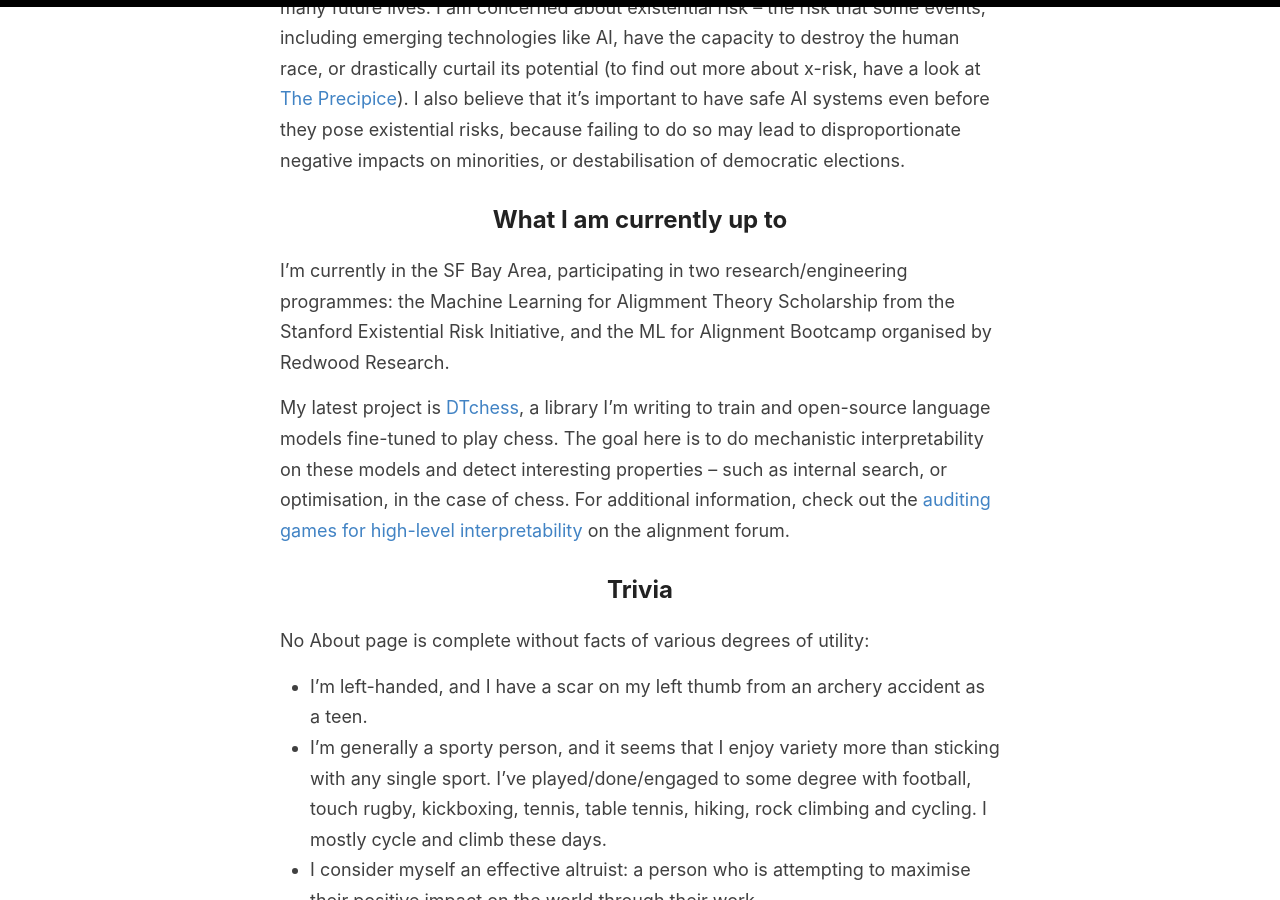
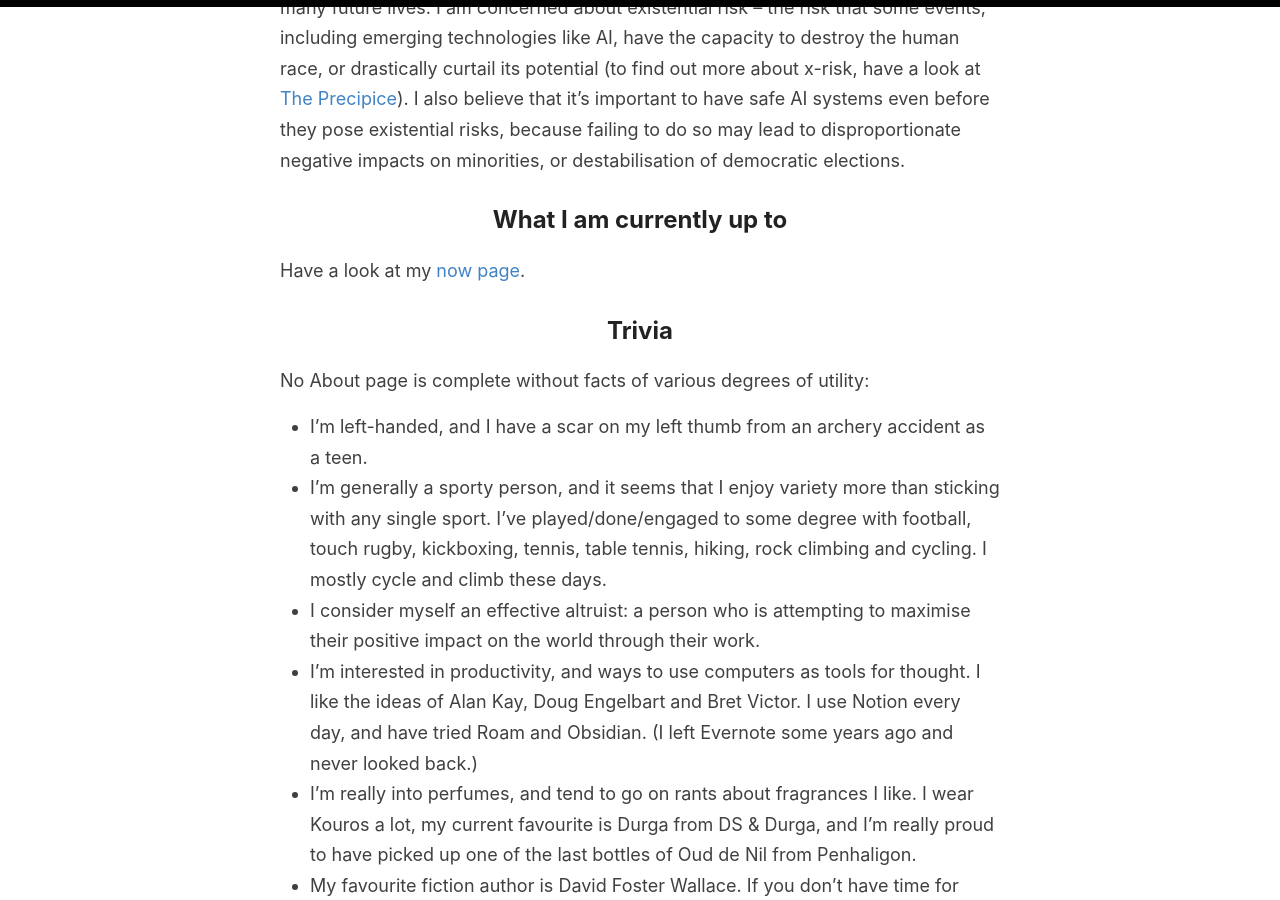
Before and after one commit to inwaves/inwaves.github.io, a Jekyll site: the page built from _pages/about.md, in a window 1280 px wide and 900 px high, scrolled down 1389 px. Built offline with Jekyll 4.4.1, drawn with Linux system fonts in a browser that asks for light colours.

Commit message:
Add now page

```diff
--- a/_pages/about.md
+++ b/_pages/about.md
@@ -18,10 +18,7 @@ Within safety research, I'm interested in how the inductive biases of neural net
 I care about AI going well because I believe it will determine the welfare of very many future lives. I am concerned about existential risk – the risk that some events, including emerging technologies like AI, have the capacity to destroy the human race, or drastically curtail its potential (to find out more about x-risk, have a look at [The Precipice](https://theprecipice.com/)). I also believe that it's important to have safe AI systems even before they pose existential risks, because failing to do so may lead to disproportionate negative impacts on minorities, or destabilisation of democratic elections.
 
 ## What I am currently up to
-I'm currently in the SF Bay Area, participating in two research/engineering programmes: the Machine Learning for Aligmment Theory Scholarship from the Stanford Existential Risk Initiative, and the ML for Alignment Bootcamp organised by Redwood Research.
-
-My latest project is [DTchess](https://github.com/inwaves/dtchess), a library I'm writing to train and open-source language models fine-tuned to play chess. The goal here is to do mechanistic interpretability on these models and detect interesting properties -- such as internal search, or optimisation, in the case of chess. For additional information, check out the [auditing games for high-level
-interpretability](https://www.alignmentforum.org/posts/EbL5W5ccwfbqFiYBJ/auditing-games-for-high-level-interpretability-1) on the alignment forum.
+Have a look at my [now page](./now.md).
 
 ## Trivia
 No About page is complete without facts of various degrees of utility:
```
Also changed, not shown: _pages/now.md (added, +13 -0 lines).
